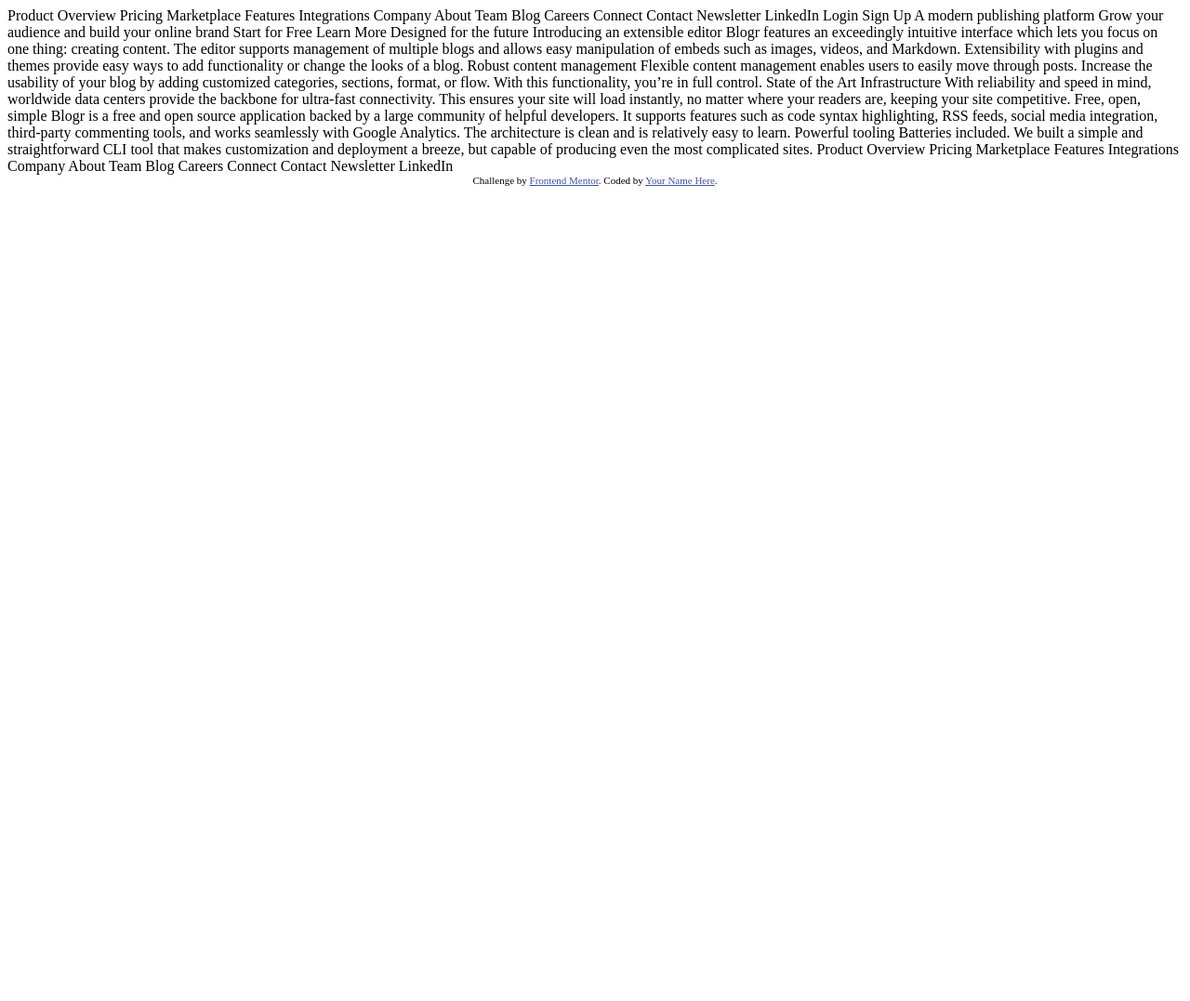
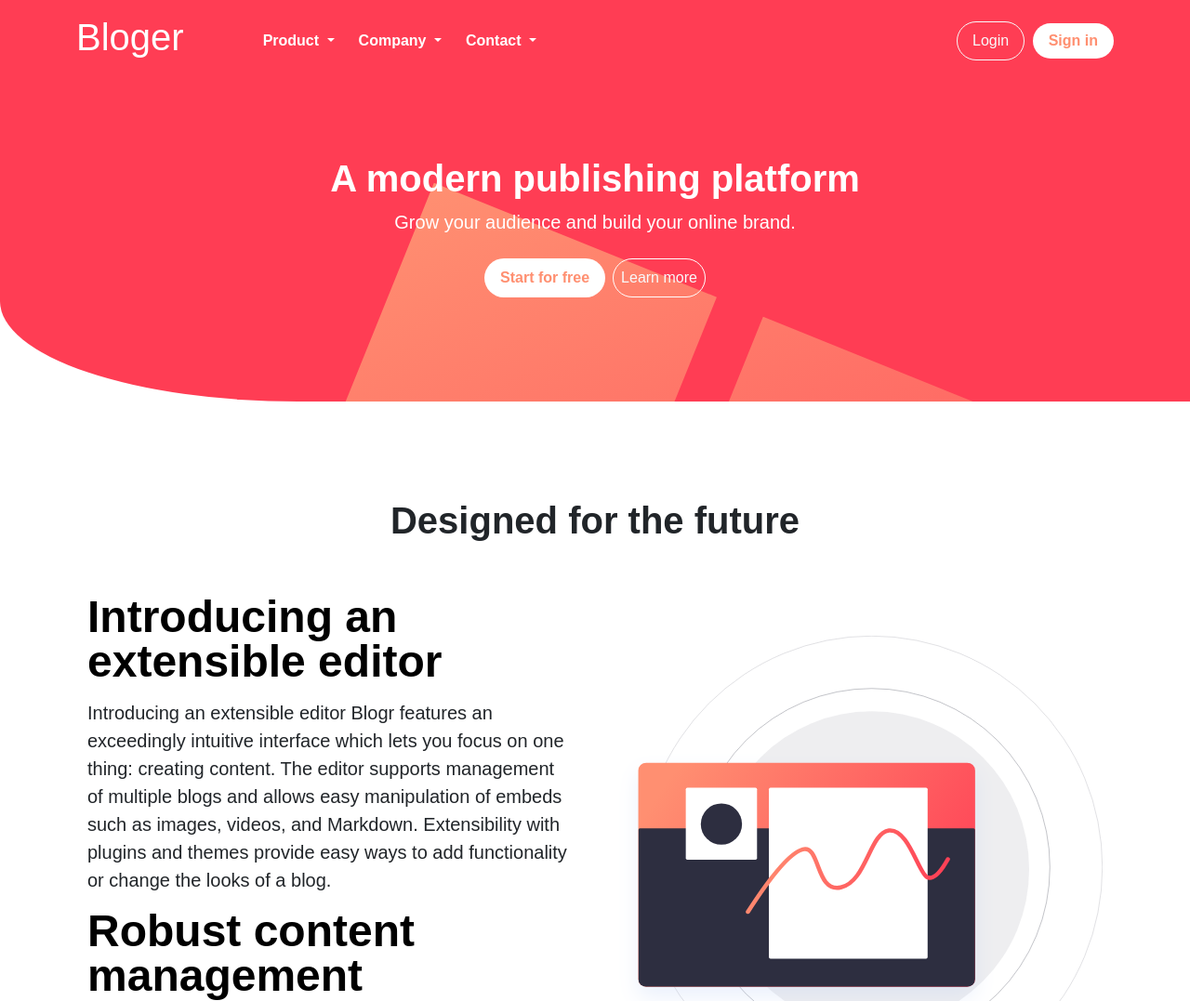
Before and after one commit to 202303-PRM-TR-FEW/landing-page-challenge-lading-page-room-6, a plain HTML site: page index.html in a window 1280 px wide. Shown: the top 1077 px of the page at 93% size. Before the commit the page ends 800 px from the top, so only its background shows below. Drawn offline with nearby package versions, Linux system fonts and the light colour scheme.

Commit message:
front page version 1

```diff
--- /dev/null
+++ b/headers.css
@@ -0,0 +1,32 @@
+body {
+    font-size: 16px;
+    font-family: 'Ubuntu', sans-serif;
+    font-weight: 500;
+  }
+  .btn-white {
+    background-color: white;
+
+    font-weight: bold;
+    color: hsl(13, 100%, 72%);
+  }
+  .btn-white:hover {
+    background-color: hsl(0, 0%, 74%);
+    outline: none;
+  }
+
+  .text-white {
+    color: white;
+    font-weight: bold;
+
+  }
+
+  header {
+background-color: hsl(353, 100%, 62%);
+background-image: url(./images/bg-pattern-intro-mobile.svg);
+border-radius: 0 0 0 25%;
+color: white;
+  }
+
+  *, ::after, ::before {
+    box-sizing: border-box;
+}
--- a/index.html
+++ b/index.html
@@ -1,99 +1,140 @@
 <!DOCTYPE html>
 <html lang="en">
-<head>
-  <meta charset="UTF-8">
-  <meta name="viewport" content="width=device-width, initial-scale=1.0"> <!-- displays site properly based on user's device -->
+  <head><script src="/docs/5.3/assets/js/color-modes.js"></script>
 
-  <link rel="icon" type="image/png" sizes="32x32" href="./images/favicon-32x32.png">
+    <meta charset="utf-8">
+    <meta name="viewport" content="width=device-width, initial-scale=1">
+    <meta name="description" content="">
+    <meta name="author" content="Mark Otto, Jacob Thornton, and Bootstrap contributors">
+    <meta name="generator" content="Hugo 0.111.3">
+    <title>Headers · Bootstrap v5.3</title>
 
-  <title>Frontend Mentor | [Blogr]</title>
+    <link rel="canonical" href="https://getbootstrap.com/docs/5.3/examples/headers/">
 
-  <!-- Feel free to remove these styles or customise in your own stylesheet 👍 -->
-  <style>
-    .attribution { font-size: 11px; text-align: center; }
-    .attribution a { color: hsl(228, 45%, 44%); }
-  </style>
-</head>
+
+
+
+
+<link href="	https://cdn.jsdelivr.net/npm/bootstrap@5.3.0-alpha2/dist/css/bootstrap.min.css" rel="stylesheet" integrity="sha384-aFq/bzH65dt+w6FI2ooMVUpc+21e0SRygnTpmBvdBgSdnuTN7QbdgL+OapgHtvPp" crossorigin="anonymous">
+
+    <!-- Favicons -->
+<link rel="apple-touch-icon" href="/docs/5.3/assets/img/favicons/apple-touch-icon.png" sizes="180x180">
+<link rel="icon" href="/docs/5.3/assets/img/favicons/favicon-32x32.png" sizes="32x32" type="image/png">
+<link rel="icon" href="/docs/5.3/assets/img/favicons/favicon-16x16.png" sizes="16x16" type="image/png">
+<link rel="manifest" href="/docs/5.3/assets/img/favicons/manifest.json">
+<link rel="mask-icon" href="/docs/5.3/assets/img/favicons/safari-pinned-tab.svg" color="#712cf9">
+<link rel="icon" href="/docs/5.3/assets/img/favicons/favicon.ico">
+<meta name="theme-color" content="#712cf9">
+
+    <!-- Custom styles for this template -->
+    <link href="headers.css" rel="stylesheet">
+  </head>
 <body>
-  Product
+  <script src="https://cdn.jsdelivr.net/npm/bootstrap@5.3.0-alpha2/dist/js/bootstrap.bundle.min.js" integrity="sha384-qKXV1j0HvMUeCBQ+QVp7JcfGl760yU08IQ+GpUo5hlbpg51QRiuqHAJz8+BrxE/N" crossorigin="anonymous"></script>
 
-  Overview
-  Pricing
-  Marketplace
-  Features
-  Integrations
+    <!-- navbar -->
+  <header class="p-3 mb-2 btn-outline-light text-white">
+    <div class="container">
+      <div class="d-flex flex-wrap align-items-center justify-content-center justify-content-lg-start">
+       <!--  <a href="/" class="d-flex align-items-center mb-2 mb-lg-0 text-white text-decoration-none">
+          <svg class="bi me-2" width="40" height="32" role="img" aria-label="Bootstrap"><use xlink:href="#bootstrap"></use></svg>
+          </a> -->
+          <h1> Bloger</h1>
+          <span class="navbar-toggler-icon"></span>
+          <span class="navbar-toggler-icon"></span>
+          <span class="navbar-toggler-icon"></span>
+        <ul class="nav col-12 col-lg-auto me-lg-auto mb-2 justify-content-center mb-md-0 ">
+          <li class="nav-item dropdown ">
+            <button class="btn text-white dropdown-toggle rounded-pill " data-bs-toggle="dropdown" aria-expanded="false" ">
+              Product
+            </button>
+            <ul class="dropdown-menu dropdown-menu-white">
+              <li><a class="dropdown-item" href="#">Overview</a></li>
+              <li><a class="dropdown-item" href="#">Pricing</a></li>
+              <li><a class="dropdown-item" href="#">Marketplace</a></li>
+              <li><a class="dropdown-item" href="#">Features</a></li>
+              <li><a class="dropdown-item" href="#">Integrations</a></li>
+            </ul>
+          </li>
 
-  Company
+          <li class="nav-item dropdown">
+            <button class="btn text-white dropdown-toggle rounded-pill  " data-bs-toggle="dropdown" aria-expanded="false">
+              Company
+            </button>
+            <ul class="dropdown-menu dropdown-menu-white ">
+              <li><a class="dropdown-item" href="#">About</a></li>
+              <li><a class="dropdown-item" href="#">Team</a></li>
+              <li><a class="dropdown-item" href="#">Bloge</a></li>
+              <li><a class="dropdown-item" href="#">Careers</a></li>
+            </ul>
+          </li>
 
-  About
-  Team
-  Blog
-  Careers
+          <li class="nav-item dropdown">
+            <button class="btn text-white dropdown-toggle rounded-pill " data-bs-toggle="dropdown" aria-expanded="false">
+              Contact
+            </button>
+            <ul class="dropdown-menu dropdown-menu-white">
+              <li><a class="dropdown-item" href="#">Contact</a></li>
+              <li><a class="dropdown-item" href="#">Newsletter</a></li>
+              <li><a class="dropdown-item" href="#">LinkedIn</a></li>
+            </ul>
+          </li>
+        </ul>
 
-  Connect
+  <!--       <form class="col-12 col-lg-auto mb-3 mb-lg-0 me-lg-3" role="search">
+          <input type="search" class="form-control form-control-dark text-bg-dark" placeholder="Search..." aria-label="Search">
+        </form> -->
 
-  Contact
-  Newsletter
-  LinkedIn
+        <div class="text-end ">
+          <button class="rounded-pill btn btn-outline-light mx-1 py-2 px-3 disappear" type="button">Login</button>
+          <button class="btn btn-white rounded-pill px-3" type="button">Sign in</button>
+        </div>
+      </div>
+    </div>
 
-  Login
-  Sign Up
 
-  A modern publishing platform
-  Grow your audience and build your online brand
+      <!-- hero -->
+  <div class="px-4 py-5 my-5 text-center">
+    <h1 class="fw-bolder"> A modern publishing platform</h1>
+    <div class="col-lg-6 mx-auto">
+      <p class="lead mb-4 fw-medium">Grow your audience and build your online brand.</p>
+      <div class="d-grid gap-2 d-sm-flex justify-content-sm-center">
+        <button type="button" class="btn btn-white rounded-pill px-3" fdprocessedid="6fms7c">Start for free</button>
+        <button type="button" class=" rounded-pill btn btn-outline-light p-2 px-2  " fdprocessedid="4ipy7g" style="border-color: white;">Learn more</button>
+      </div>
+    </div>
+  </div>
+</header>
+  <!-- section-number-1 -->
+  <div class="container col-xxl-8 px-4 py-5 text-center text-md-start p-5">
+    <div class="row flex-lg-row-reverse align-items-center g-5 py-5">
+      <h1 class="fw-bolder text-center"> Designed for the future</h1>
+      <div class="col-10 col-sm-8 col-lg-6">
+        <img src="./images/illustration-editor-desktop.svg" class="right disappear img-fluid w-100" alt="Bootstrap Themes" loading="lazy">
+      </div>
+      <div class="col-lg-6">
+        <h1 class="display-5 fw-bold text-body-emphasis lh-1 mb-3">Introducing an extensible editor</h1>
+        <p class="lead">Introducing an extensible editor
+          Blogr features an exceedingly intuitive interface which lets you focus on one thing: creating content.
+          The editor supports management of multiple blogs and allows easy manipulation of embeds such as images,
+          videos, and Markdown. Extensibility with plugins and themes provide easy ways to add functionality or
+          change the looks of a blog.</p>
+        <div class="d-grid gap-2 d-md-flex justify-content-md-start">
+        </div>
+        <h1 class="display-5 fw-bold text-body-emphasis lh-1 mb-3">Robust content management</h1>
+        <p class="lead">Flexible content management enables users to easily move through posts. Increase the usability of your blog
+          by adding customized categories, sections, format, or flow. With this functionality, you’re in full control..</p>
+        <div class="d-grid gap-2 d-md-flex justify-content-md-start">
+        </div>
+    </div>
 
-  Start for Free
-  Learn More
+  </div>
 
-  Designed for the future
-
-  Introducing an extensible editor
-  Blogr features an exceedingly intuitive interface which lets you focus on one thing: creating content.
-  The editor supports management of multiple blogs and allows easy manipulation of embeds such as images,
-  videos, and Markdown. Extensibility with plugins and themes provide easy ways to add functionality or
-  change the looks of a blog.
-
-  Robust content management
-  Flexible content management enables users to easily move through posts. Increase the usability of your blog
-  by adding customized categories, sections, format, or flow. With this functionality, you’re in full control.
-
-  State of the Art Infrastructure
-  With reliability and speed in mind, worldwide data centers provide the backbone for ultra-fast connectivity.
-  This ensures your site will load instantly, no matter where your readers are, keeping your site competitive.
-
-  Free, open, simple
-  Blogr is a free and open source application backed by a large community of helpful developers. It supports
-  features such as code syntax highlighting, RSS feeds, social media integration, third-party commenting tools,
-  and works seamlessly with Google Analytics. The architecture is clean and is relatively easy to learn.
-
-  Powerful tooling
-  Batteries included. We built a simple and straightforward CLI tool that makes customization and deployment a breeze, but
-  capable of producing even the most complicated sites.
-
-  Product
-
-  Overview
-  Pricing
-  Marketplace
-  Features
-  Integrations
-
-  Company
-
-  About
-  Team
-  Blog
-  Careers
-
-  Connect
-
-  Contact
-  Newsletter
-  LinkedIn
+  </div>
 
   <div class="attribution">
     Challenge by <a href="https://www.frontendmentor.io?ref=challenge" target="_blank">Frontend Mentor</a>.
-    Coded by <a href="#">Your Name Here</a>.
+    Coded by <a href="#">Hale Almohammad Alsalama</a>.
   </div>
 </body>
 </html>
```
